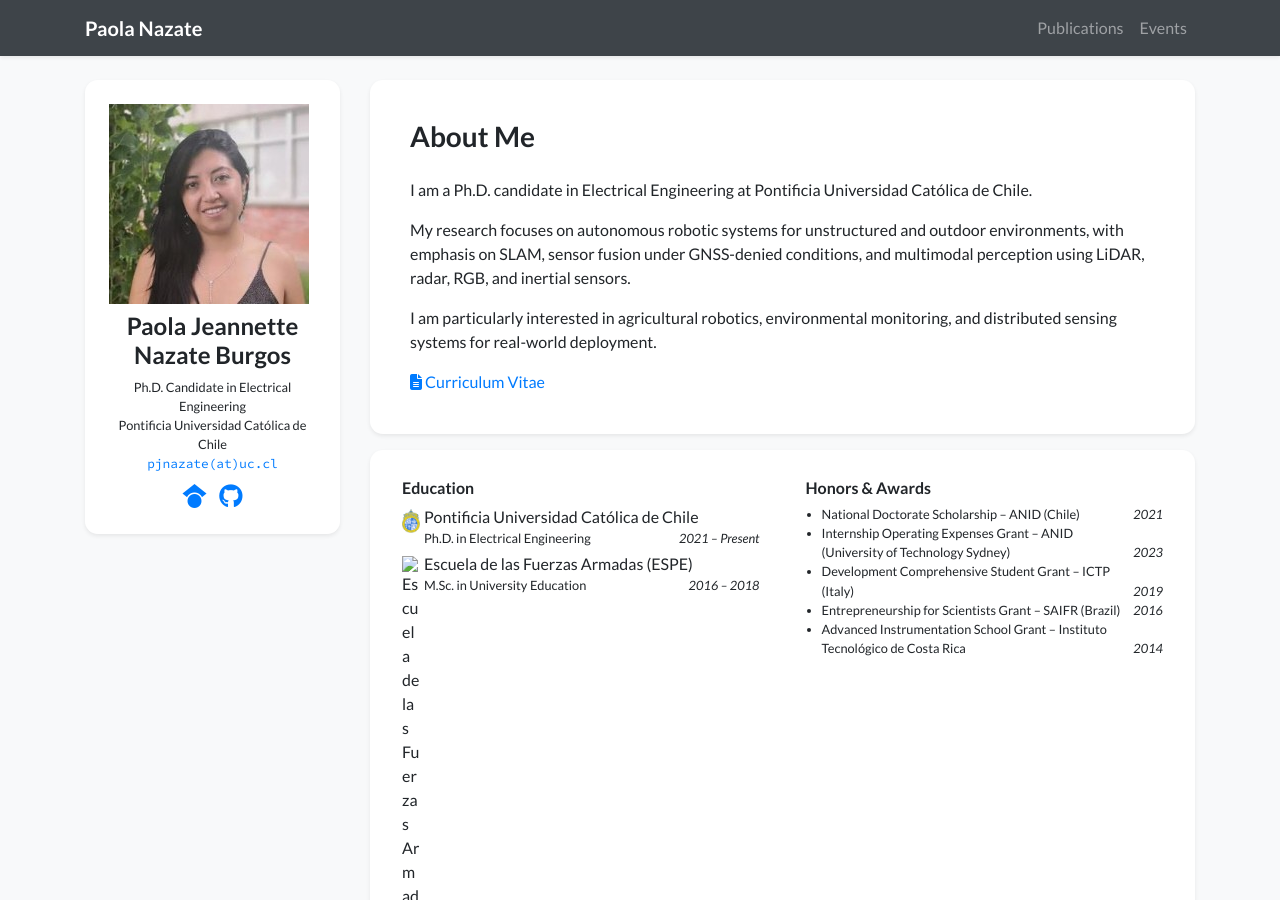
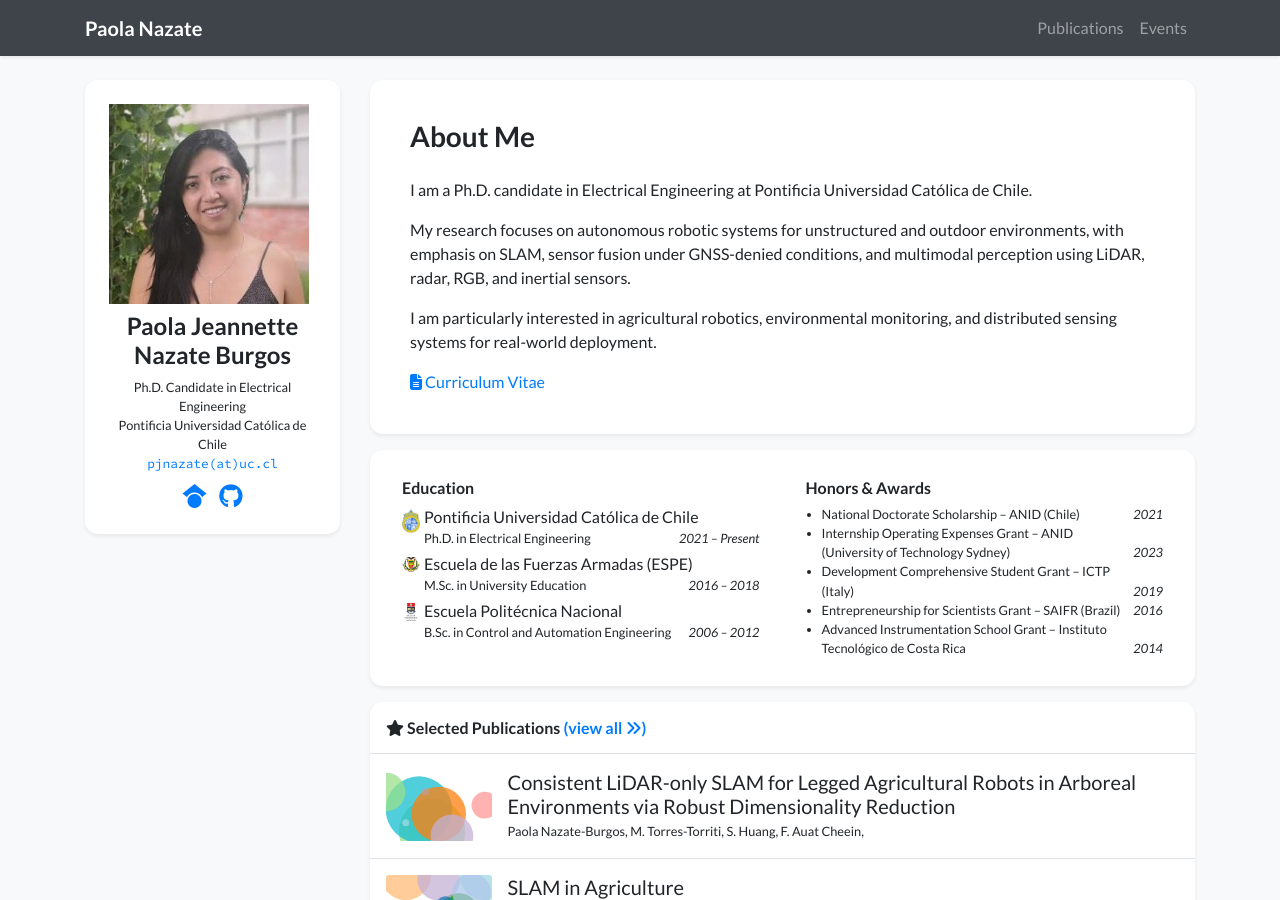
Before and after one commit to PaolaNazateB/webpage, a Jekyll site: the page built from index.html, in a window 1280 px wide and 900 px high. Built offline with Jekyll 4.4.1, drawn with Linux system fonts in a browser that asks for light colours; nearby versions of some CDN libraries; a style sheet for code colours, icons or effects is not loaded.

Commit message:
Update profile.yml

```diff
--- a/_data/profile.yml
+++ b/_data/profile.yml
@@ -34,11 +34,13 @@ education:
   date: "2021 – Present"
 
 - name: "Escuela de las Fuerzas Armadas (ESPE)"
+  logo: /assets/images/badges/ESPE.png
   position: >-
     M.Sc. in University Education
   date: "2016 – 2018"
 
 - name: "Escuela Politécnica Nacional"
+  logo: /assets/images/badges/udec.png
   position: >-
     B.Sc. in Control and Automation Engineering
   date: "2006 – 2012"
```
